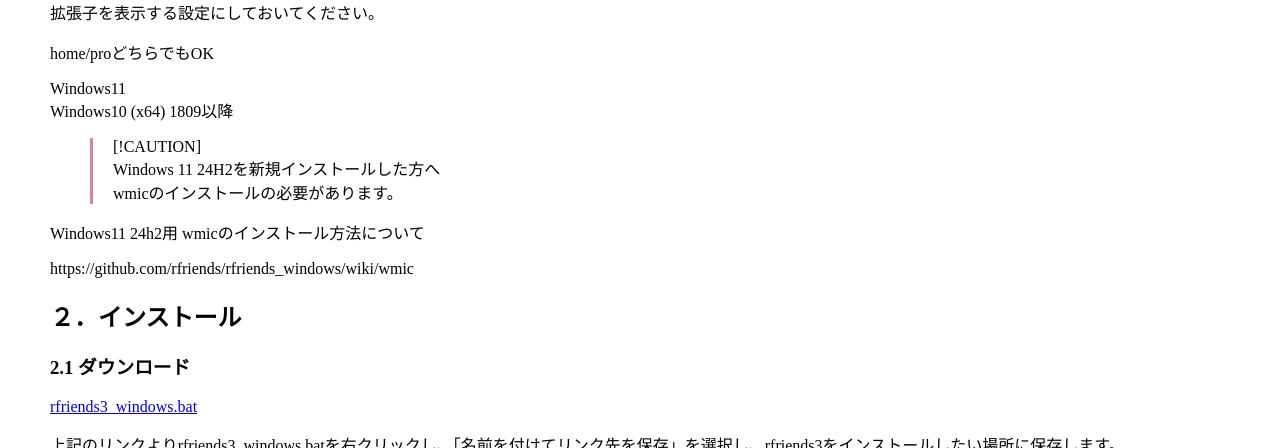
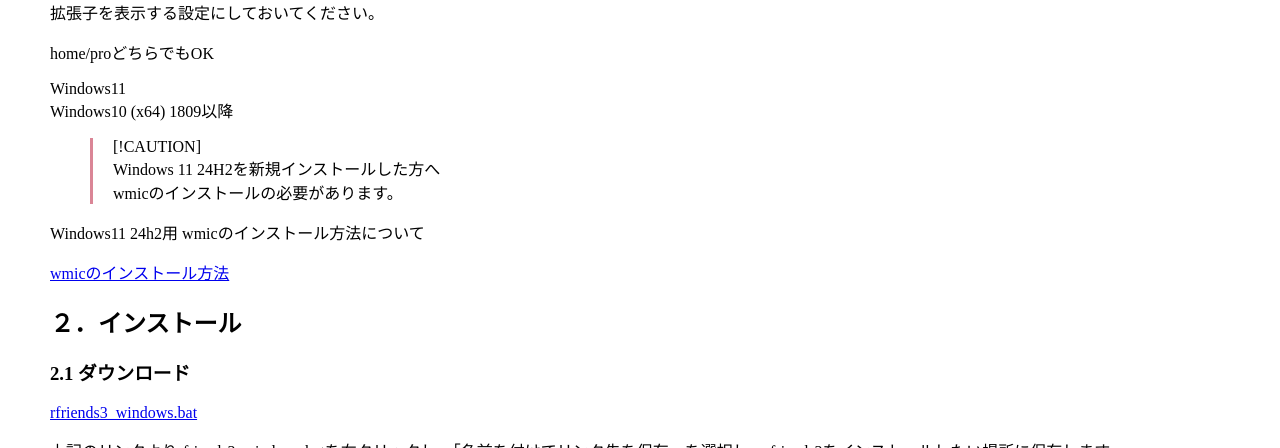
Before and after one commit to rfriends/rfriends, a Jekyll site: the page built from distro/windows.md, in a window 1280 px wide and 900 px high, scrolled down 318 px, cut to the strip 0-448 px from the top of the window. Built offline with Jekyll 4.4.1, drawn with Linux system fonts in a browser that asks for light colours; our own code applies the rules of GitHub Pages for plain Markdown files; Markdown is read by kramdown in place of the engine named in the settings.

Commit message:
Update windows.md

```diff
--- a/distro/windows.md
+++ b/distro/windows.md
@@ -23,7 +23,7 @@ Windows10 (x64) 1809以降
 
 Windows11 24h2用 wmicのインストール方法について
 
-https://github.com/rfriends/rfriends_windows/wiki/wmic
+[wmicのインストール方法](https://github.com/rfriends/rfriends_windows/wiki/wmic)
 
 ## ２．インストール
 
```
